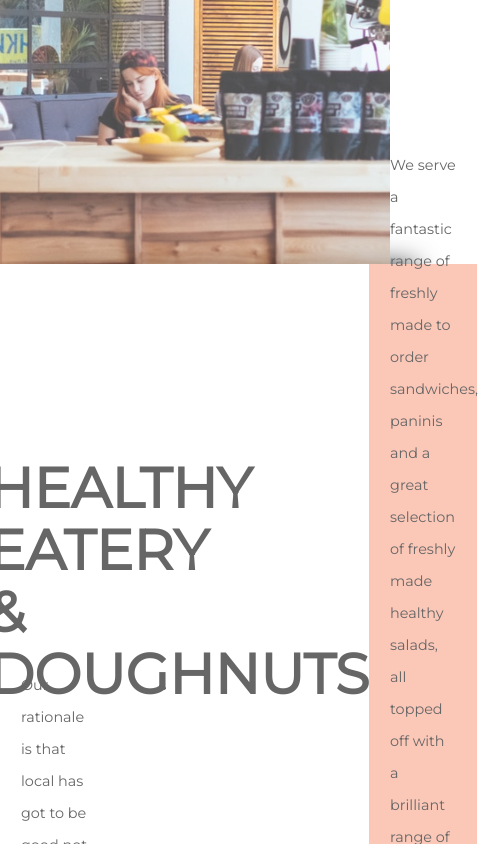
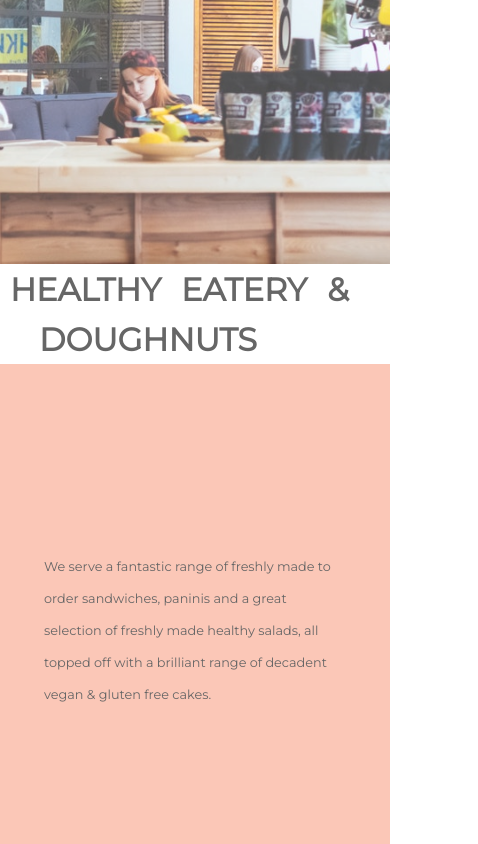
Before and after one commit to danprowse/coffee-house-website, a plain HTML site: page index.html in a window 390 px wide. Shown: the part 580-1424 px from the top of the page, 478 px wide, since content can reach past the window. Drawn offline with Linux system fonts and the light colour scheme.

Commit message:
Not all, but some mobile responsive styles applied to sections 1 and 2.

```diff
--- a/css/style.css
+++ b/css/style.css
@@ -121,7 +121,7 @@ body, html {
 .section-heading {
     display: block;
     margin: 5px 0 5px 50px;
-    padding: 10px 0 10px 25px;
+    padding: 10px 0 10px;
     text-align: left;
     font-size: 3.5rem;
     text-transform: uppercase;
@@ -133,7 +133,7 @@ body, html {
     max-width: 80%;
     /* padding: 0 50px; */
     margin: 0 auto;
-    padding: 10px;
+    padding: 5px;
     font-size: 0.9rem;
     line-height: 2rem;
 }
@@ -147,7 +147,7 @@ body, html {
 .parallax {
     background-image: url('/img/coffee-one.jpg');
     position: relative;
-    opacity: 0.7;
+    opacity: 0.8    ;
     background-position: center;
     background-size: cover;
     background-repeat: no-repeat;
@@ -171,7 +171,6 @@ body, html {
     letter-spacing: 8px;
     text-transform: uppercase;
     font-weight: 600;
-    /* background-color: rgba(251, 199, 183, 0.3); */
 }
 footer {
     height: 50vh;
@@ -202,3 +201,40 @@ footer p {
 footer ul li span {
     color: white;
 }
+
+@media screen and (max-width:900px) {
+    .section-heading {
+        font-size: 3rem;
+    }
+    .section-text, footer {
+        font-size: 0.8rem;
+    }
+}
+@media screen and (max-width:800px) {
+    .section {
+        flex-direction: column;
+    }
+    .section-two div.light, .section-one div.light {
+        display: flex;
+        flex-direction: row;
+        max-height: 100px !important;
+        justify-content: center;
+        align-items: center;
+        flex-wrap: wrap;
+    }
+    .section-heading {
+        flex: 1;
+        height: 50px;
+    }
+    .section.section-two {
+        flex-direction: column-reverse;
+        justify-content: center;
+        align-items: center;
+    }
+    .section-two div.light .section-heading, .section-one div.light .section-heading {
+        margin: 0 10px;
+        font-size: 2rem;
+        /* padding: 0; */
+        width: auto;
+    }
+}
```
